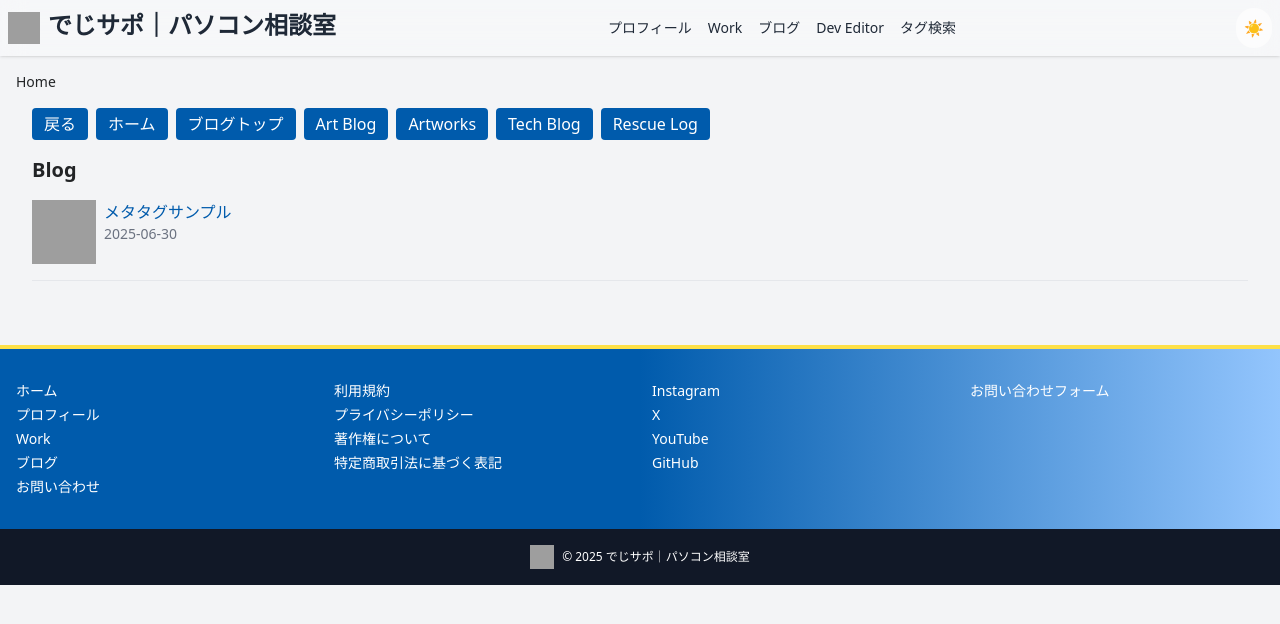
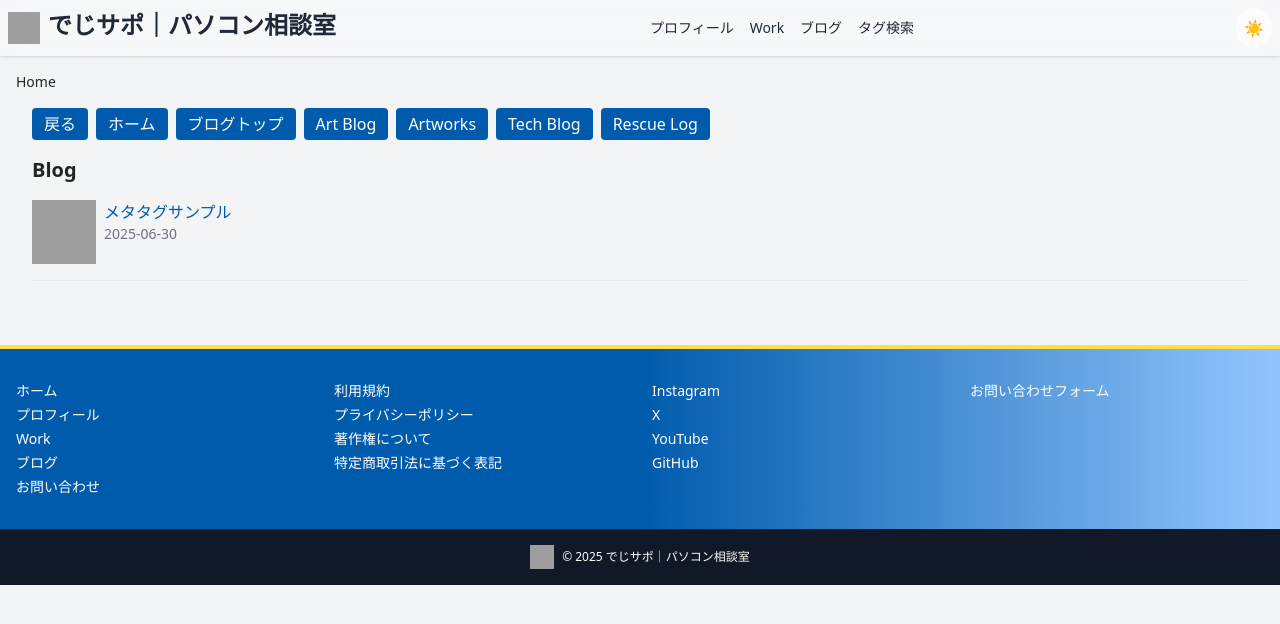
Before and after one commit to maruyamamasaya/Portfolio, a Next.js app: page / in a window 1280 px wide. Shown: the top 624 px of the page. Built offline with nearby package versions, Linux system fonts and the light colour scheme; grey boxes are pictures that could not be loaded.

Commit message:
Remove Dev Editor link from header

```diff
--- a/src/app/components/Header.tsx
+++ b/src/app/components/Header.tsx
@@ -11,7 +11,6 @@ export default function Header() {
     { href: '/about', label: 'プロフィール' },
     { href: '/works', label: 'Work' },
     { href: '/blog', label: 'ブログ' },
-    { href: '/developer_edit', label: 'Dev Editor' },
     { href: '/tags', label: 'タグ検索' },
   ];
 
```
